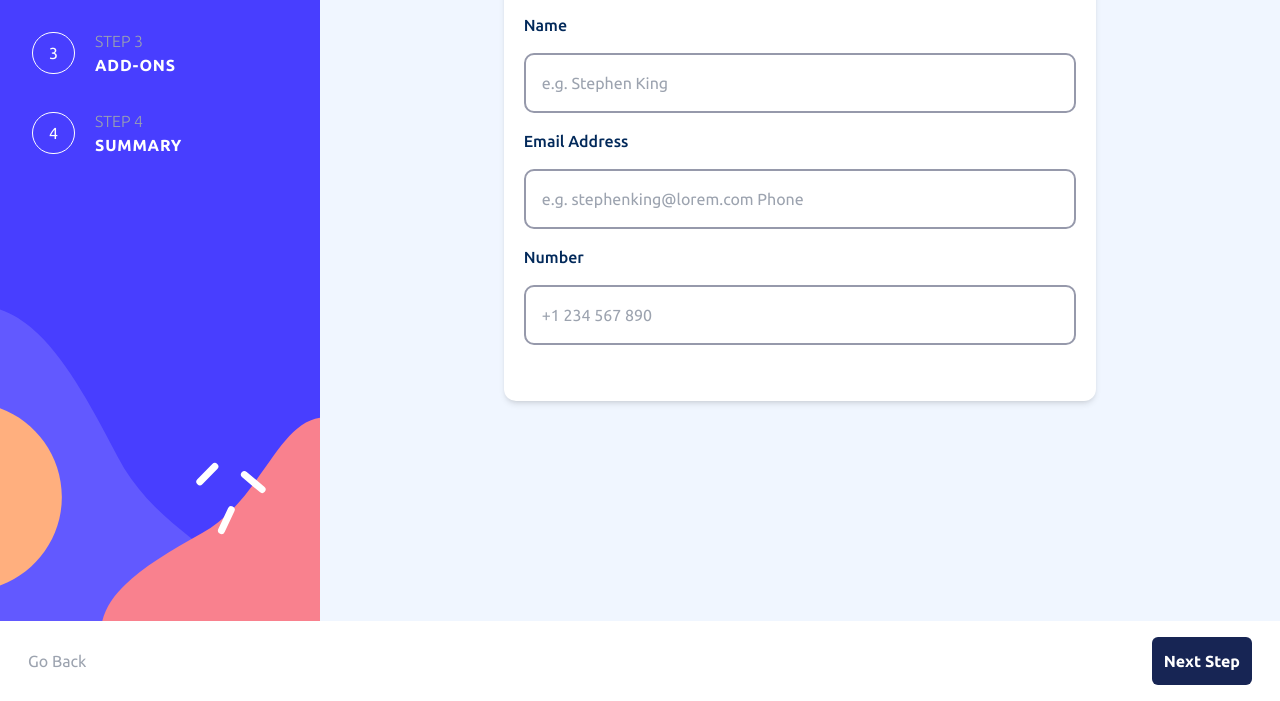
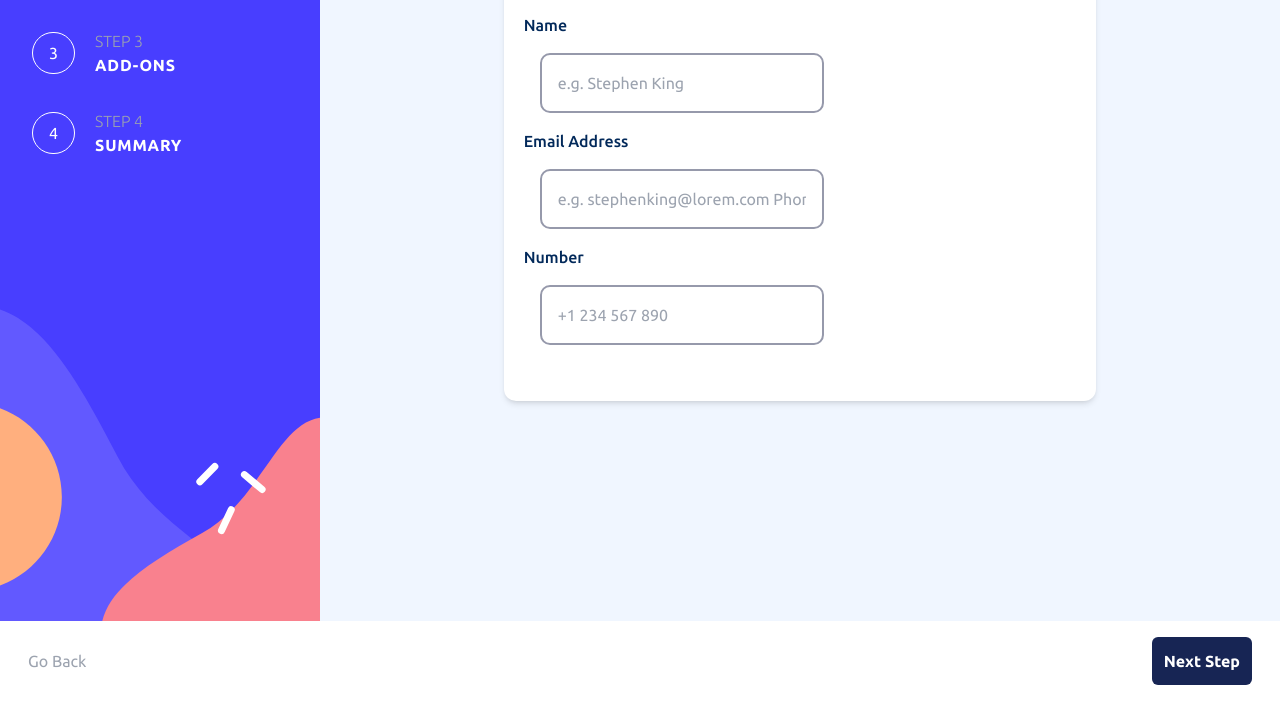
Before and after one commit to JohanBoDev/Multi-step-form, a website: page index.html in a window 1280 px wide. Shown: the part 179-880 px from the top of the page. Drawn offline with nearby package versions, Linux system fonts and the light colour scheme.

Commit message:
Cambios al step3

```diff
--- a/index.html
+++ b/index.html
@@ -199,7 +199,7 @@
               id="only-service"
               class="size-6 accent-purple-900"
             />
-            <div class="flex flex-col items-start">
+            <div class="flex flex-col items-start md:justify-between">
               <p class="font-bold text-sm">Online service</p>
               <p class="text-xs">Access to multiplayer games</p>
             </div>
--- a/input.css
+++ b/input.css
@@ -95,9 +95,11 @@ nav{
     }
 
     .step-1 input{
-        width: 100%;
+
         padding: 1rem;
         margin: 1rem 0;
+        margin-right: 2rem;
+        margin-left: 1rem;
         border-radius: 10px;
         border: 2px solid var(--cool-gray);
     }
@@ -110,6 +112,7 @@ nav{
         width: 75vw;
         margin: 5rem;
     }
+
 }
 
 .step-1 label{
```
